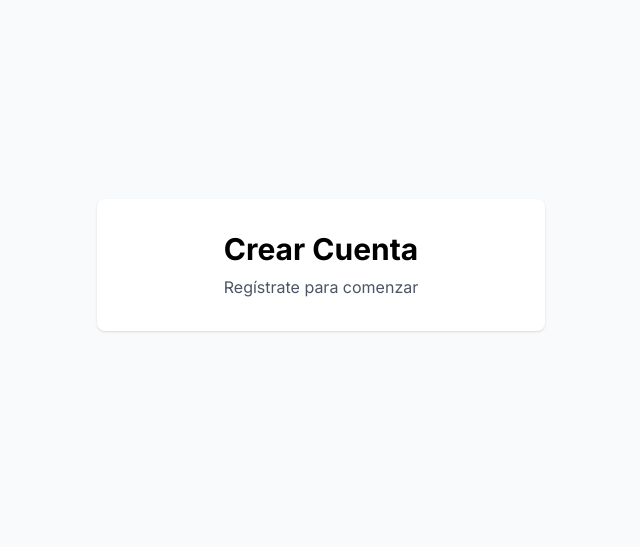
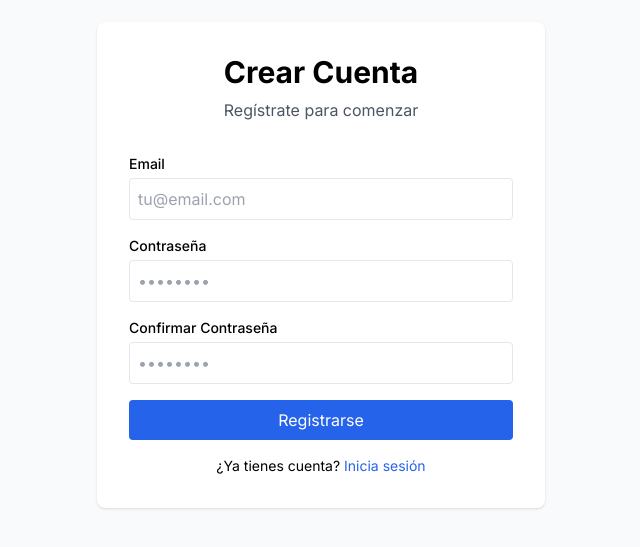
Before and after one commit to roldanronaldd19-debug/login3, a Next.js app: page /register in a window 1280 px wide. Shown: the part 135-682 px from the top of the page, without its empty margins (319-959 px from the left). Built offline with nearby package versions, Linux system fonts and the light colour scheme; no server answers.

Commit message:
Update AuthForm.tsx

```diff
--- a/components/AuthForm.tsx
+++ b/components/AuthForm.tsx
@@ -1,6 +1,6 @@
 'use client'
 
-import { useState } from 'react'
+import { useState, ReactNode } from 'react'
 import { supabase } from '../lib/supabase'
 import { useRouter } from 'next/navigation'
 
@@ -8,7 +8,7 @@ interface AuthFormProps {
   mode: 'login' | 'register' | 'forgot-password'
 }
 
-export default function AuthForm({ mode }: AuthFormProps) {
+export default function AuthForm({ mode }: AuthFormProps): ReactNode {
   const [email, setEmail] = useState('')
   const [password, setPassword] = useState('')
   const [confirmPassword, setConfirmPassword] = useState('')
@@ -75,5 +75,119 @@ export default function AuthForm({ mode }: AuthFormProps) {
     }
   }
 
-  // ... resto del código igual ...
+  if (mode === 'forgot-password' && emailSent) {
+    return (
+      <div className="text-center">
+        <h2 className="text-2xl font-bold mb-4">Revisa tu email</h2>
+        <p className="mb-4">Hemos enviado un enlace para restablecer tu contraseña.</p>
+        <button
+          onClick={() => {
+            setEmailSent(false)
+            setEmail('')
+          }}
+          className="text-blue-600 hover:text-blue-800"
+        >
+          ¿No lo recibiste? Intentar de nuevo
+        </button>
+      </div>
+    )
+  }
+
+  return (
+    <form onSubmit={handleSubmit} className="space-y-4">
+      {message && (
+        <div className={`p-3 rounded ${message.type === 'success' ? 'bg-green-100 text-green-800' : 'bg-red-100 text-red-800'}`}>
+          {message.text}
+        </div>
+      )}
+
+      <div>
+        <label className="block text-sm font-medium mb-1">Email</label>
+        <input
+          type="email"
+          value={email}
+          onChange={(e) => setEmail(e.target.value)}
+          className="w-full p-2 border rounded"
+          placeholder="tu@email.com"
+          required
+        />
+      </div>
+
+      {(mode === 'login' || mode === 'register') && (
+        <div>
+          <label className="block text-sm font-medium mb-1">Contraseña</label>
+          <input
+            type="password"
+            value={password}
+            onChange={(e) => setPassword(e.target.value)}
+            className="w-full p-2 border rounded"
+            placeholder="••••••••"
+            required
+            minLength={6}
+          />
+        </div>
+      )}
+
+      {mode === 'register' && (
+        <div>
+          <label className="block text-sm font-medium mb-1">Confirmar Contraseña</label>
+          <input
+            type="password"
+            value={confirmPassword}
+            onChange={(e) => setConfirmPassword(e.target.value)}
+            className="w-full p-2 border rounded"
+            placeholder="••••••••"
+            required
+            minLength={6}
+          />
+        </div>
+      )}
+
+      {mode === 'login' && (
+        <div className="text-right">
+          <a
+            href="/forgot-password"
+            className="text-sm text-blue-600 hover:text-blue-800"
+          >
+            ¿Olvidaste tu contraseña?
+          </a>
+        </div>
+      )}
+
+      <button
+        type="submit"
+        disabled={loading}
+        className="w-full bg-blue-600 text-white p-2 rounded hover:bg-blue-700 disabled:opacity-50"
+      >
+        {loading ? 'Cargando...' :
+          mode === 'login' ? 'Iniciar Sesión' :
+          mode === 'register' ? 'Registrarse' :
+          'Enviar enlace de recuperación'}
+      </button>
+
+      <div className="text-center text-sm">
+        {mode === 'login' ? (
+          <p>
+            ¿No tienes cuenta?{' '}
+            <a href="/register" className="text-blue-600 hover:text-blue-800">
+              Regístrate
+            </a>
+          </p>
+        ) : mode === 'register' ? (
+          <p>
+            ¿Ya tienes cuenta?{' '}
+            <a href="/login" className="text-blue-600 hover:text-blue-800">
+              Inicia sesión
+            </a>
+          </p>
+        ) : (
+          <p>
+            <a href="/login" className="text-blue-600 hover:text-blue-800">
+              Volver al inicio de sesión
+            </a>
+          </p>
+        )}
+      </div>
+    </form>
+  )
 }
```
